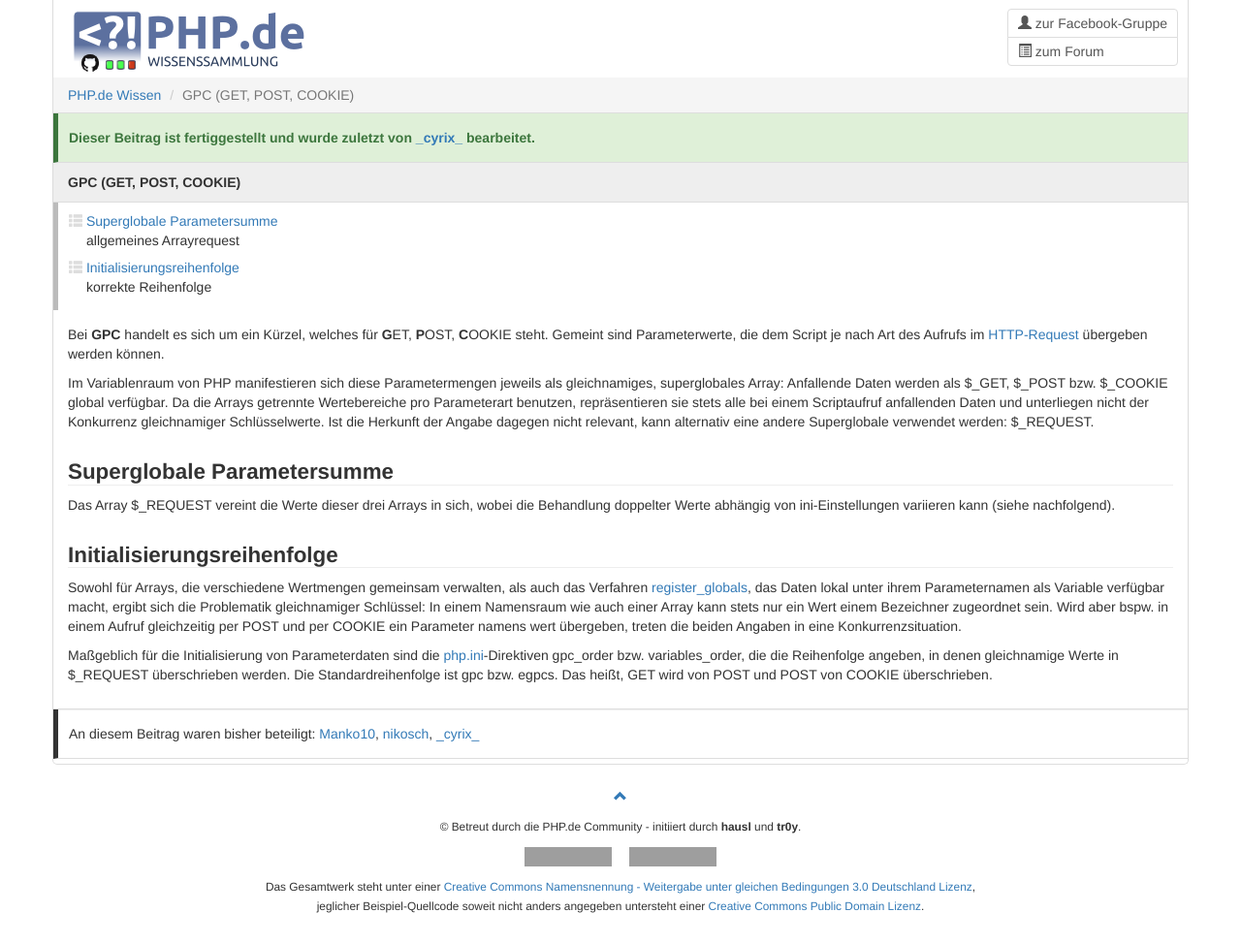
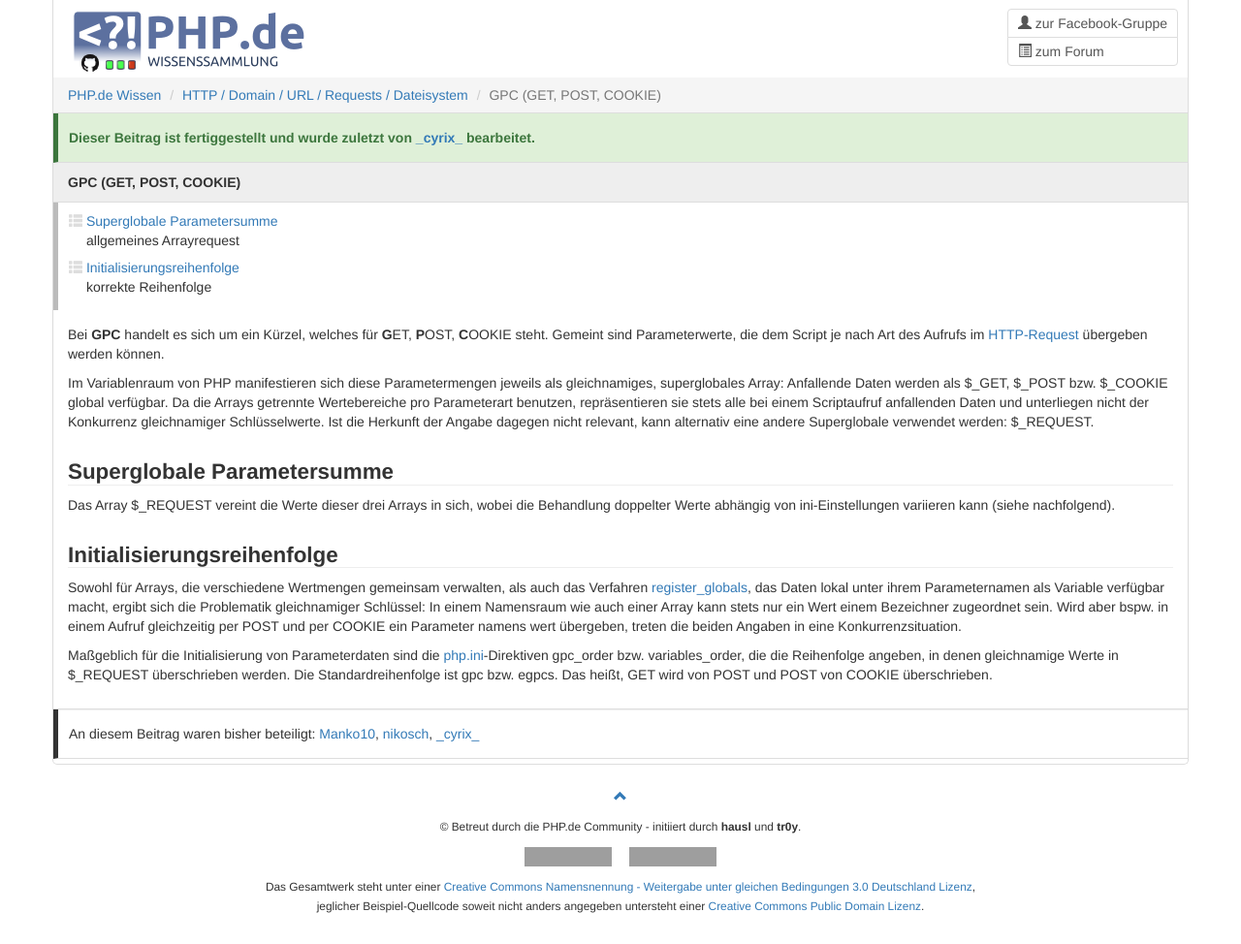
Before and after one commit to php-de/php-de.github.io, a Jekyll site: the page built from http-domain-url-filesystem/gpc.md, in a window 1280 px wide. Shown: the whole page at 97% size. Built offline with Jekyll 4.4.1, drawn with Linux system fonts in a browser that asks for light colours; nearby versions of some CDN libraries; grey boxes are pictures that could not be loaded.

Commit message:
Update _config.yml

```diff
--- a/_config.yml
+++ b/_config.yml
@@ -54,7 +54,7 @@
       desc: "Auf Fehlersuche"
       anchor: "debugging"
 
-    - name: "HTTP / URL / Requests / Dateisystem"
+    - name: "HTTP / Domain / URL / Requests / Dateisystem"
       path: "/http-url-filesystem"
       desc: "Informationen zu HTTP, URL, Requests und Dateisystem"
       anchor: "url-filesystem"
```
